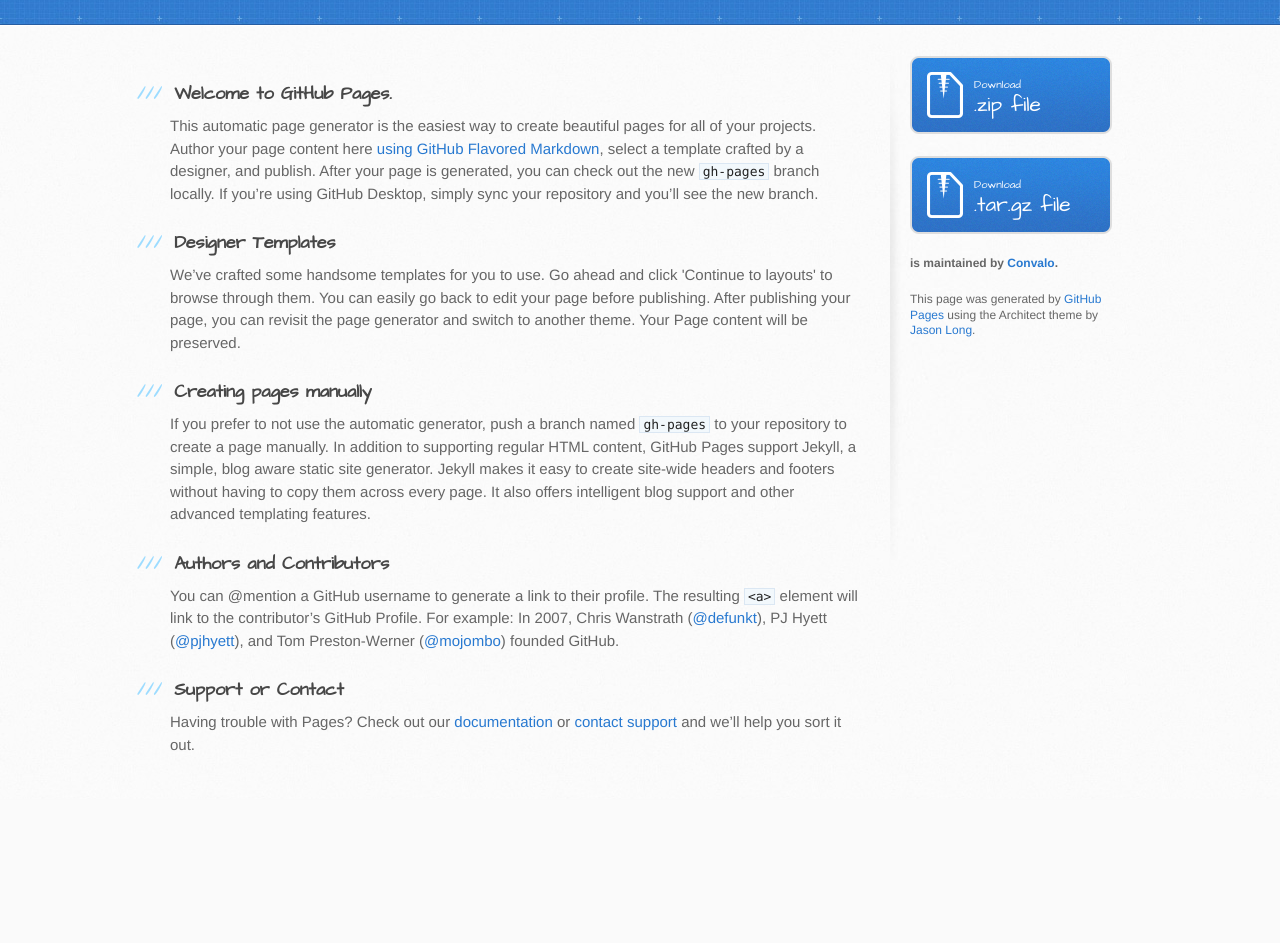
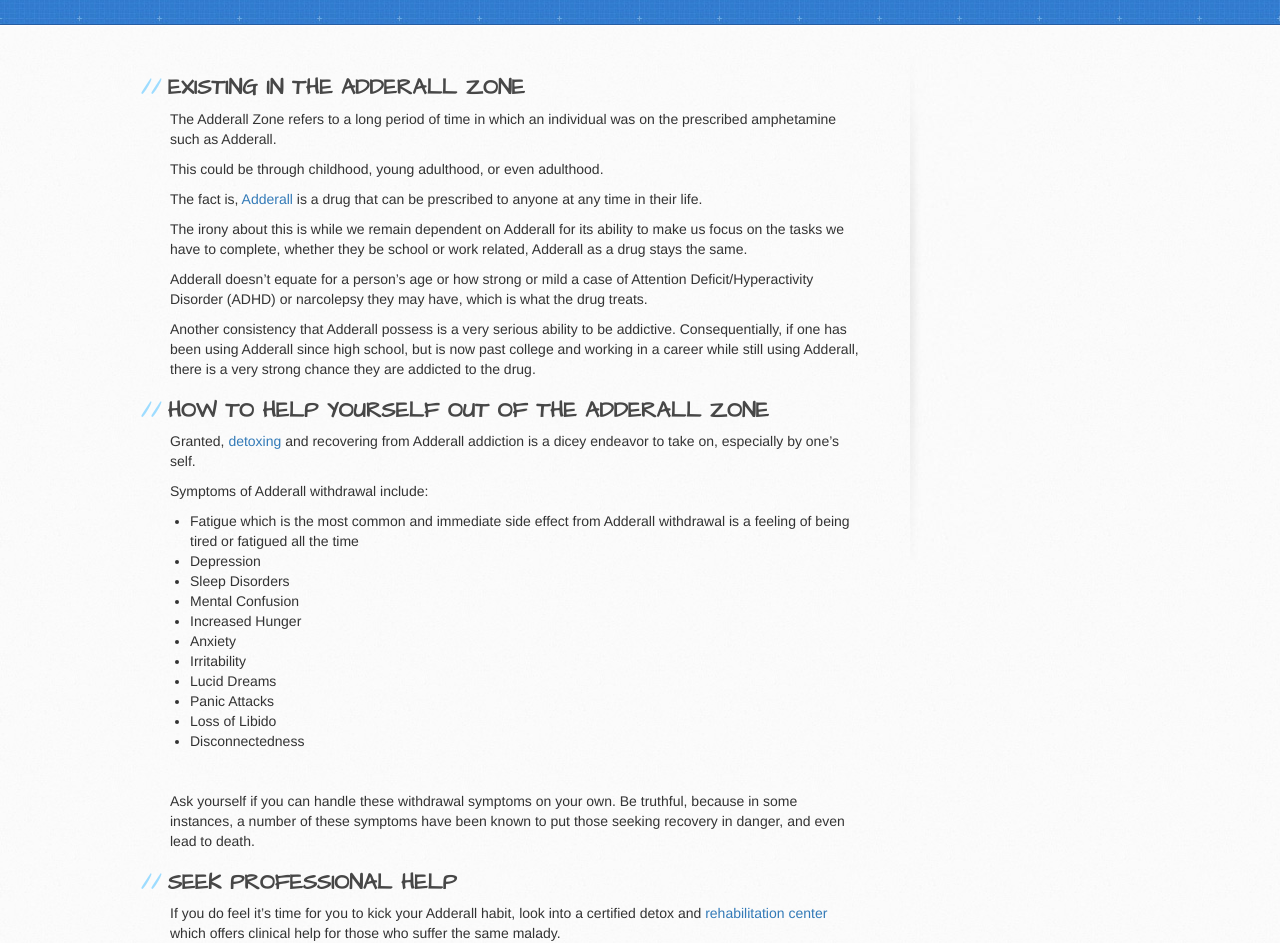
Before and after one commit to Convalo/adderall-zone, a plain HTML site: page index.html in a window 1280 px wide. Shown: the part 142-1085 px from the top of the page. Before the commit the page ends 941 px from the top, so only its background shows below. Drawn offline with nearby package versions, Linux system fonts and the light colour scheme.

Commit message:
Update index.html

```diff
--- a/index.html
+++ b/index.html
@@ -13,13 +13,13 @@
     <script src="//html5shiv.googlecode.com/svn/trunk/html5.js"></script>
     <![endif]-->
 
-    <title>Adderall-zone by Convalo</title>
+    <title>Adderall Zone</title>
   </head>
 
   <body>
     <header>
       <div class="inner">
-        <h1>Adderall-zone</h1>
+        <h1>Adderall Zone</h1>
         <h2></h2>
         <a href="https://github.com/Convalo/adderall-zone" class="button"><small>View project on</small> GitHub</a>
       </div>
@@ -28,46 +28,48 @@
     <div id="content-wrapper">
       <div class="inner clearfix">
         <section id="main-content">
-          <h3>
-<a id="welcome-to-github-pages" class="anchor" href="#welcome-to-github-pages" aria-hidden="true"><span aria-hidden="true" class="octicon octicon-link"></span></a>Welcome to GitHub Pages.</h3>
-
-<p>This automatic page generator is the easiest way to create beautiful pages for all of your projects. Author your page content here <a href="https://guides.github.com/features/mastering-markdown/">using GitHub Flavored Markdown</a>, select a template crafted by a designer, and publish. After your page is generated, you can check out the new <code>gh-pages</code> branch locally. If you’re using GitHub Desktop, simply sync your repository and you’ll see the new branch.</p>
-
-<h3>
-<a id="designer-templates" class="anchor" href="#designer-templates" aria-hidden="true"><span aria-hidden="true" class="octicon octicon-link"></span></a>Designer Templates</h3>
-
-<p>We’ve crafted some handsome templates for you to use. Go ahead and click 'Continue to layouts' to browse through them. You can easily go back to edit your page before publishing. After publishing your page, you can revisit the page generator and switch to another theme. Your Page content will be preserved.</p>
-
-<h3>
-<a id="creating-pages-manually" class="anchor" href="#creating-pages-manually" aria-hidden="true"><span aria-hidden="true" class="octicon octicon-link"></span></a>Creating pages manually</h3>
-
-<p>If you prefer to not use the automatic generator, push a branch named <code>gh-pages</code> to your repository to create a page manually. In addition to supporting regular HTML content, GitHub Pages support Jekyll, a simple, blog aware static site generator. Jekyll makes it easy to create site-wide headers and footers without having to copy them across every page. It also offers intelligent blog support and other advanced templating features.</p>
-
-<h3>
-<a id="authors-and-contributors" class="anchor" href="#authors-and-contributors" aria-hidden="true"><span aria-hidden="true" class="octicon octicon-link"></span></a>Authors and Contributors</h3>
-
-<p>You can @mention a GitHub username to generate a link to their profile. The resulting <code>&lt;a&gt;</code> element will link to the contributor’s GitHub Profile. For example: In 2007, Chris Wanstrath (<a href="https://github.com/defunkt" class="user-mention">@defunkt</a>), PJ Hyett (<a href="https://github.com/pjhyett" class="user-mention">@pjhyett</a>), and Tom Preston-Werner (<a href="https://github.com/mojombo" class="user-mention">@mojombo</a>) founded GitHub.</p>
-
-<h3>
-<a id="support-or-contact" class="anchor" href="#support-or-contact" aria-hidden="true"><span aria-hidden="true" class="octicon octicon-link"></span></a>Support or Contact</h3>
-
-<p>Having trouble with Pages? Check out our <a href="https://help.github.com/pages">documentation</a> or <a href="https://github.com/contact">contact support</a> and we’ll help you sort it out.</p>
+        <h2><strong>EXISTING IN THE ADDERALL ZONE</strong></h2>
+<p>The Adderall Zone refers to a long period of time in which an individual was on the prescribed amphetamine such as Adderall.</p>
+<p>This could be through childhood, young adulthood, or even adulthood.</p>
+<p>The fact is, <a href="https://www.blvdcenters.org/?s=Adderall">Adderall</a> is a drug that can be prescribed to anyone at any time in their life.</p>
+<p>The irony about this is while we remain dependent on Adderall for its ability to make us focus on the tasks we have to complete, whether they be school or work related, Adderall as a drug stays the same.</p>
+<p>Adderall doesn&rsquo;t equate for a person&rsquo;s age or how strong or mild a case of Attention Deficit/Hyperactivity Disorder (ADHD) or narcolepsy they may have, which is what the drug treats.</p>
+<p>Another consistency that Adderall possess is a very serious ability to be addictive. Consequentially, if one has been using Adderall since high school, but is now past college and working in a career while still using Adderall, there is a very strong chance they are addicted to the drug.</p>
+<h2><strong>HOW TO HELP YOURSELF OUT OF THE ADDERALL ZONE</strong></h2>
+<p>Granted, <a href="https://www.blvdcenters.org/services/detox">detoxing</a> and recovering from Adderall addiction is a dicey endeavor to take on, especially by one&rsquo;s self.</p>
+<p>Symptoms of Adderall withdrawal include:</p>
+<ul>
+  <li>Fatigue which is the most common and immediate side effect from Adderall withdrawal is a feeling of being tired or fatigued all the time</li>
+  <li>Depression</li>
+  <li>Sleep Disorders</li>
+  <li>Mental Confusion</li>
+  <li>Increased Hunger</li>
+  <li>Anxiety</li>
+  <li>Irritability</li>
+  <li>Lucid Dreams</li>
+  <li>Panic Attacks</li>
+  <li>Loss of Libido</li>
+  <li>Disconnectedness </li>
+</ul>
+<p>&nbsp;</p>
+<p>Ask yourself if you can handle these withdrawal symptoms on your own. Be truthful, because in some instances, a number of these symptoms have been known to put those seeking recovery in danger, and even lead to death.</p>
+<h2><strong>SEEK PROFESSIONAL HELP</strong></h2>
+<p>If you do feel it&rsquo;s time for you to kick your Adderall habit, look into a certified detox and <a href="https://www.blvdcenters.org/blog/what-do-you-do-in-rehab">rehabilitation center</a> which offers clinical help for those who suffer the same malady.</p>
+<p>Professional help will ensure a safe recovery process, whether it be in or out patient recovery.</p>
+<p>It&rsquo;s time to let the old habits of your youth leave you. If you feel Adderall has begun to take its toll, start the rehab process now to begin your new, substance-free life.</p>
+<p><img src="http://www.adderallhome.com/adderall-zone.jpg" style="max-width:100%;height:auto;" /></p>
+          <div class="text-center">
+<h3>If you or someone you know is dealing with addiction, we can help.</h3>
+<a class="btn btn-primary btn-xl" href="tel:+18447680328">(844) 768-0328</a>
+or
+<a class="btn btn-primary btn-xl" href="mailto:help@adderallhome.com?subject=I%20Need%20Help%20With%20Addiction&body=Your%20Name:%0D%0APhone:%0D%0ADo%20you%20seek%20help%20for%20yourself%20or%20for%20someone%20else?%0D%0ATell%20us%20about%20it:">Click to Email</a>
+<link href="https://maxcdn.bootstrapcdn.com/bootstrap/3.3.7/css/bootstrap.min.css" rel="stylesheet">
+<p>&nbsp;</p>
+</div>
         </section>
 
         <aside id="sidebar">
-          <a href="https://github.com/Convalo/adderall-zone/zipball/master" class="button">
-            <small>Download</small>
-            .zip file
-          </a>
-          <a href="https://github.com/Convalo/adderall-zone/tarball/master" class="button">
-            <small>Download</small>
-            .tar.gz file
-          </a>
-
-          <p class="repo-owner"><a href="https://github.com/Convalo/adderall-zone"></a> is maintained by <a href="https://github.com/Convalo">Convalo</a>.</p>
-
-          <p>This page was generated by <a href="https://pages.github.com">GitHub Pages</a> using the Architect theme by <a href="https://twitter.com/jasonlong">Jason Long</a>.</p>
-        </aside>
+         </aside>
       </div>
     </div>
 
```
